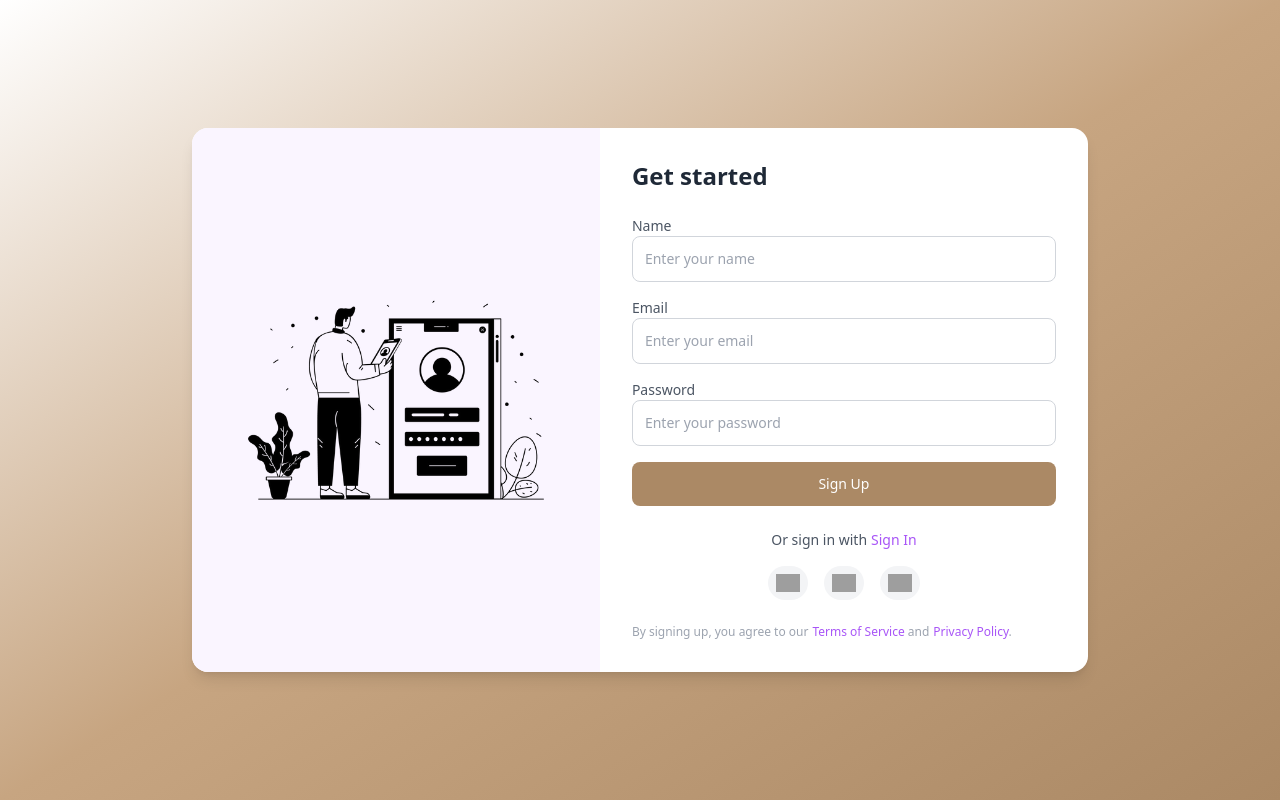
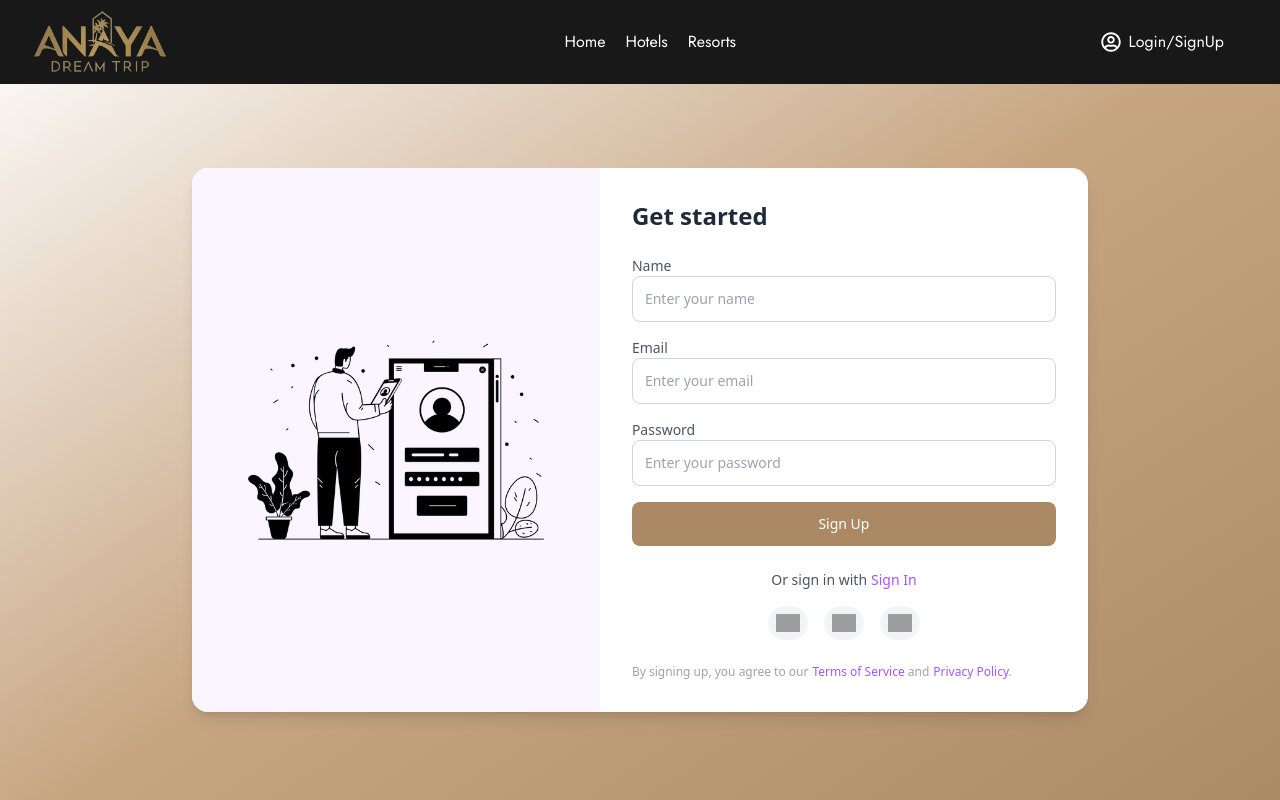
Before and after one commit to Davinder9297/anayadreamtrip, a Next.js app in the folder frontend/: page /login in a window 1280 px wide. Shown: the top 800 px of the page. Built offline with nearby package versions, Linux system fonts and the light colour scheme; grey boxes are pictures that could not be loaded.

Commit message:
changes in modal

```diff
--- a/frontend/src/app/layout.js
+++ b/frontend/src/app/layout.js
@@ -1,5 +1,7 @@
 // src/app/layout.js
+import Footer from "@/components/Footer/Footer";
 import "./globals.css";
+import Header from "@/components/Navbar/Header";
 
 export const metadata = {
   title: "Anaya Dream Trip",
@@ -7,9 +9,16 @@ export const metadata = {
 };
 
 export default function RootLayout({ children }) {
-  return (
+  return (<>
+
     <html lang="en">
-      <body>{children}</body>
+      <body>
+      <Header />
+        {children}
+        <Footer />
+
+      </body>
     </html>
+    </>
   );
 }
--- a/frontend/src/app/login/page.js
+++ b/frontend/src/app/login/page.js
@@ -2,8 +2,8 @@ import Image from "next/image";
 
 export default function SignupPage() {
   return (
-    <div className="flex min-h-screen items-center justify-center bg-gradient-to-br from-[#ffffff] via-[#c7a581] to-[#ab8965]">
-      <div className="flex max-w-4xl overflow-hidden rounded-2xl bg-white shadow-lg">
+    <div className="flex min-h-[105vh] items-center justify-center bg-gradient-to-br from-[#ffffff] via-[#c7a581] to-[#ab8965] ">
+      <div className="flex max-w-4xl overflow-hidden rounded-2xl bg-white shadow-lg mt-10">
         {/* Left Section */}
         <div className=" w-1/2 bg-purple-50 flex p-8 md:flex flex-col items-center justify-center">
           <Image
--- a/frontend/src/app/page.js
+++ b/frontend/src/app/page.js
@@ -1,11 +1,11 @@
 "use client"
 import HeroSection from "@/pages/Homepage/HeroSection";
 
-const Header = () => {
+const Home = () => {
   return (
       <div className="mt-0"><HeroSection /></div>
 
   );
 };
 
-export default Header;
+export default Home;
--- a/frontend/src/pages/Homepage/HeroSection.jsx
+++ b/frontend/src/pages/Homepage/HeroSection.jsx
@@ -12,7 +12,6 @@ const SnowflakeAnimation = React.lazy(() => import("./SnowFlakeAnimation"));
 export default function HeroSection() {
   return (
     <div className="">
-        <Header />
         <SnowflakeAnimation />
       <div className="absolute bottom-20 left-1/2 transform -translate-x-1/2  w-[75%]">
         <BookingMenu />
@@ -21,7 +20,6 @@ export default function HeroSection() {
         <Speciality />
         <AccommodationList />
         <TestimonialSlider />
-        <Footer />
     </div>
   );
 }
```
